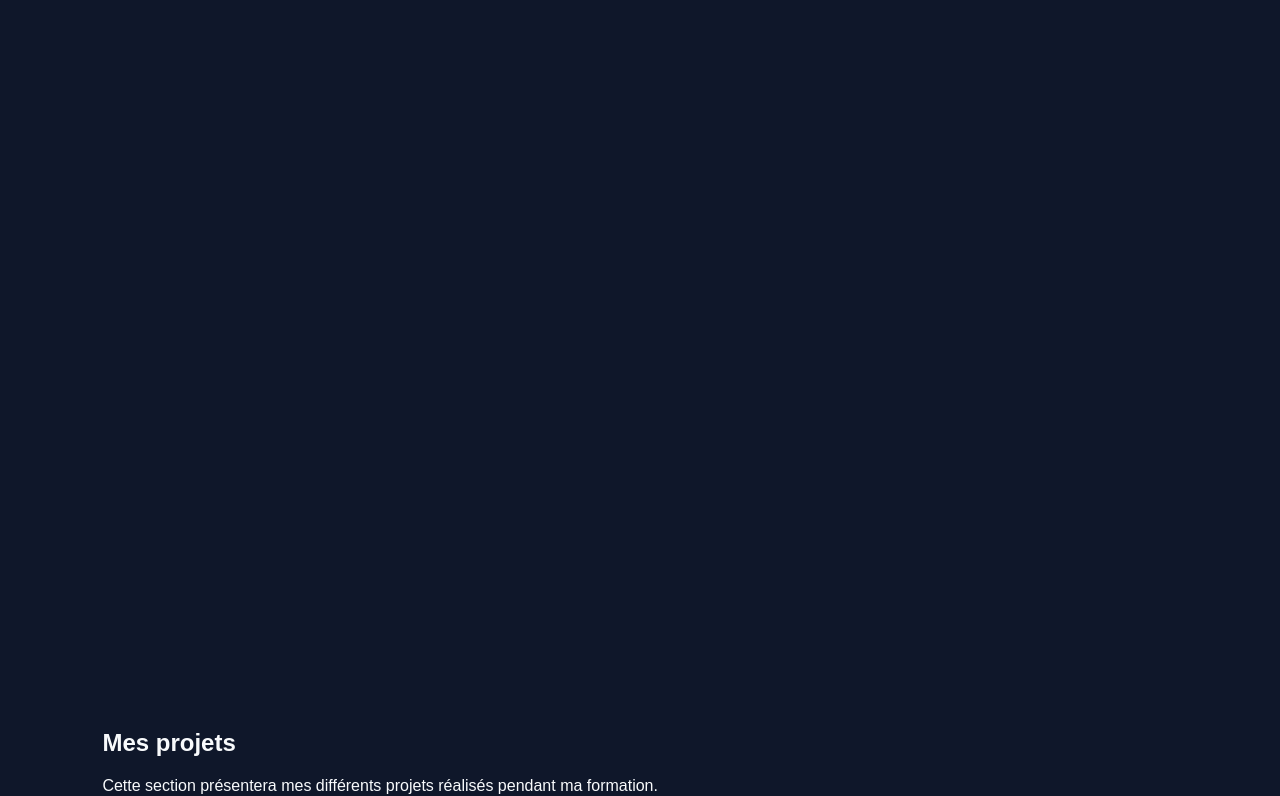
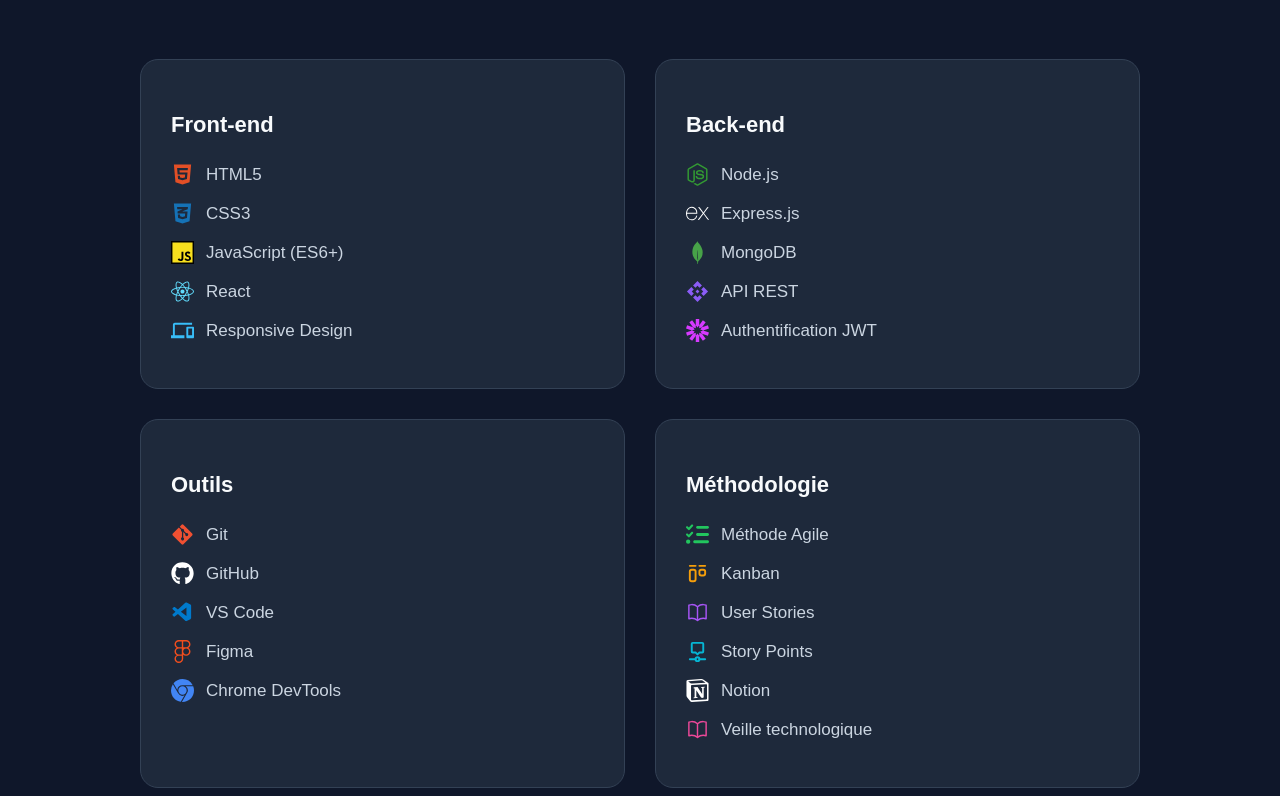
Before and after one commit to Tachour/Projet-12-OpenClassrooms-Portfolio, a React app: page / in a window 1280 px wide. Shown: the part 1811-2607 px from the top of the page. Built offline with nearby package versions, Linux system fonts and the light colour scheme; the HTML template or start-up script is replaced by a standard one.

Commit message:
ajout de la section Skills

```diff
--- a/src/components/Skills/Skills.css
+++ b/src/components/Skills/Skills.css
@@ -1,4 +1,148 @@
-section {
-  min-height: 100vh;
-  padding: 120px 8% 60px;
+.skills {
+  padding: 120px 8%;
 }
+
+.skills__grid {
+  display: grid;
+  grid-template-columns: repeat(2, minmax(0, 1fr));
+  gap: 30px;
+
+  max-width: 1000px;
+  margin: auto;
+}
+
+.skills__card {
+  padding: 30px;
+
+  background: #1e293b;
+  border: 1px solid #334155;
+  border-radius: 18px;
+
+  height: 100%;
+
+  transition: transform 0.3s ease, border-color 0.3s ease;
+}
+
+.skills__card:hover {
+  transform: translateY(-6px);
+  border-color: #3b82f6;
+}
+
+.skills__card h3 {
+  margin-bottom: 25px;
+  color: #f8fafc;
+  font-size: 22px;
+}
+
+.skills__card ul {
+  margin: 0;
+  padding: 0;
+  list-style: none;
+}
+
+.skills__card li {
+  display: flex;
+  align-items: center;
+  gap: 12px;
+
+  margin-bottom: 16px;
+
+  color: #cbd5e1;
+  font-size: 17px;
+}
+
+.icon {
+  flex-shrink: 0;
+  font-size: 23px;
+}
+
+.icon--html {
+  color: #e34f26;
+}
+
+.icon--css {
+  color: #1572b6;
+}
+
+.icon--javascript {
+  color: #f7df1e;
+  background-color: #000000;
+}
+
+.icon--react {
+  color: #61dafb;
+}
+
+.icon--responsive {
+  color: #38bdf8;
+}
+
+.icon--node {
+  color: #339933;
+}
+
+.icon--express {
+  color: #ffffff;
+}
+
+.icon--mongodb {
+  color: #47a248;
+}
+
+.icon--api {
+  color: #8b5cf6;
+}
+
+.icon--jwt {
+  color: #d63aff;
+}
+
+.icon--git {
+  color: #f05032;
+}
+
+.icon--github {
+  color: #ffffff;
+}
+
+.icon--vscode {
+  color: #007acc;
+}
+
+.icon--figma {
+  color: #f24e1e;
+}
+
+.icon--chrome {
+  color: #4285f4;
+}
+
+.icon--method {
+  color: #22c55e;
+}
+
+.icon--kanban {
+  color: #f59e0b;
+}
+
+.icon--stories {
+  color: #a855f7;
+}
+
+.icon--points {
+  color: #06b6d4;
+}
+
+.icon--notion {
+  color: #ffffff;
+}
+
+.icon--watch {
+  color: #ec4899;
+}
+
+@media screen and (max-width: 768px) {
+  .skills__grid {
+    grid-template-columns: 1fr;
+  }
+}
--- a/src/components/Skills/Skills.jsx
+++ b/src/components/Skills/Skills.jsx
@@ -1,13 +1,169 @@
 import "./Skills.css";
+import SectionTitle from "../ui/SectionTitle/SectionTitle";
+
+import {
+  FaHtml5,
+  FaCss3Alt,
+  FaJs,
+  FaReact,
+  FaNodeJs,
+  FaGitAlt,
+  FaGithub,
+} from "react-icons/fa";
+
+import {
+  SiExpress,
+  SiMongodb,
+  SiFigma,
+  SiNotion,
+  SiJsonwebtokens,
+  SiGooglechrome,
+} from "react-icons/si";
+
+import { VscVscode } from "react-icons/vsc";
+import { MdDevices, MdApi } from "react-icons/md";
+import { FaListCheck } from "react-icons/fa6";
+import { TbLayoutKanban, TbTimelineEvent } from "react-icons/tb";
+import { HiOutlineBookOpen } from "react-icons/hi2";
 
 function Skills() {
   return (
     <section className="skills" id="skills">
-      <h2>Compétences</h2>
+      <SectionTitle
+        subtitle="Compétences"
+        title="Mes technologies et méthodes"
+      />
 
-      <p>
-        Cette section présentera les technologies et les outils que je maîtrise.
-      </p>
+      <div className="skills__grid">
+        <article className="skills__card">
+          <h3>Front-end</h3>
+
+          <ul>
+            <li>
+              <FaHtml5 className="icon icon--html" />
+              HTML5
+            </li>
+
+            <li>
+              <FaCss3Alt className="icon icon--css" />
+              CSS3
+            </li>
+
+            <li>
+              <FaJs className="icon icon--javascript" />
+              JavaScript (ES6+)
+            </li>
+
+            <li>
+              <FaReact className="icon icon--react" />
+              React
+            </li>
+
+            <li>
+              <MdDevices className="icon icon--responsive" />
+              Responsive Design
+            </li>
+          </ul>
+        </article>
+
+        <article className="skills__card">
+          <h3>Back-end</h3>
+
+          <ul>
+            <li>
+              <FaNodeJs className="icon icon--node" />
+              Node.js
+            </li>
+
+            <li>
+              <SiExpress className="icon icon--express" />
+              Express.js
+            </li>
+
+            <li>
+              <SiMongodb className="icon icon--mongodb" />
+              MongoDB
+            </li>
+
+            <li>
+              <MdApi className="icon icon--api" />
+              API REST
+            </li>
+
+            <li>
+              <SiJsonwebtokens className="icon icon--jwt" />
+              Authentification JWT
+            </li>
+          </ul>
+        </article>
+
+        <article className="skills__card">
+          <h3>Outils</h3>
+
+          <ul>
+            <li>
+              <FaGitAlt className="icon icon--git" />
+              Git
+            </li>
+
+            <li>
+              <FaGithub className="icon icon--github" />
+              GitHub
+            </li>
+
+            <li>
+              <VscVscode className="icon icon--vscode" />
+              VS Code
+            </li>
+
+            <li>
+              <SiFigma className="icon icon--figma" />
+              Figma
+            </li>
+
+            <li>
+              <SiGooglechrome className="icon icon--chrome" />
+              Chrome DevTools
+            </li>
+          </ul>
+        </article>
+
+        <article className="skills__card">
+          <h3>Méthodologie</h3>
+
+          <ul>
+            <li>
+              <FaListCheck className="icon icon--method" />
+              Méthode Agile
+            </li>
+
+            <li>
+              <TbLayoutKanban className="icon icon--kanban" />
+              Kanban
+            </li>
+
+            <li>
+              <HiOutlineBookOpen className="icon icon--stories" />
+              User Stories
+            </li>
+
+            <li>
+              <TbTimelineEvent className="icon icon--points" />
+              Story Points
+            </li>
+
+            <li>
+              <SiNotion className="icon icon--notion" />
+              Notion
+            </li>
+
+            <li>
+              <HiOutlineBookOpen className="icon icon--watch" />
+              Veille technologique
+            </li>
+          </ul>
+        </article>
+      </div>
     </section>
   );
 }
```
